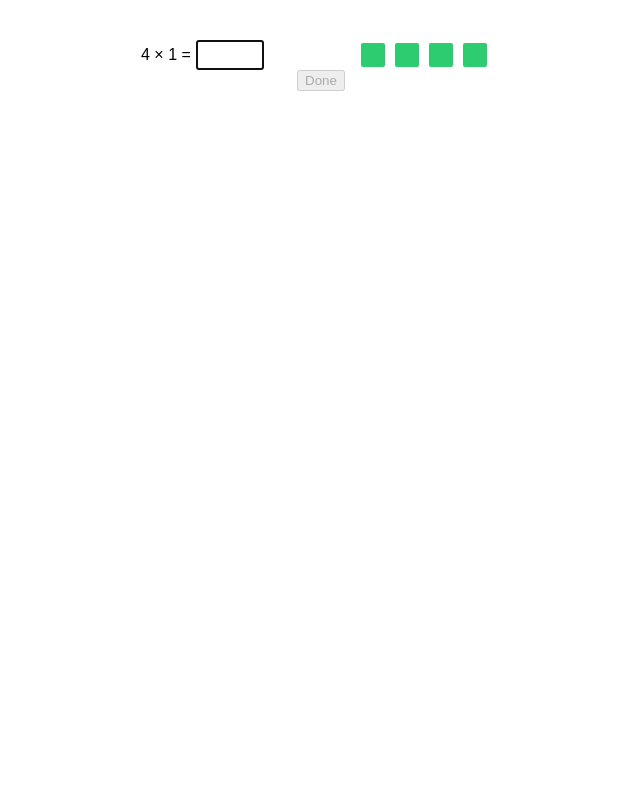
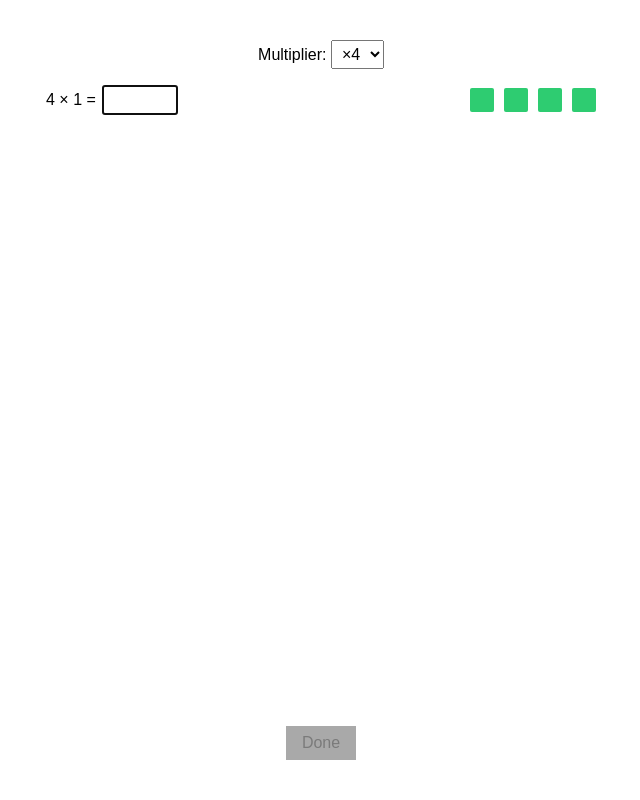
Before and after one commit to nick-konstantinov/multiplication-game-test, a plain HTML site: page index.html in a window 1280 px wide. Shown: the whole page, without its empty margins (319-959 px from the left). Drawn offline with Linux system fonts and the light colour scheme.

Commit message:
feat: add multiplier selection & max step

```diff
--- a/css/styles.css
+++ b/css/styles.css
@@ -2,37 +2,60 @@ body {
   font-family: sans-serif;
   display: flex;
   flex-direction: column;
+  justify-content: space-between;
   align-items: center;
+  gap: 20px;
+  height: calc(100vh - 40px);
   padding-top: 40px;
   margin: 0;
   overflow-x: hidden;
 }
 
+.no-scroll {
+  overflow: hidden;
+}
+
+.game__controls {
+  display: flex;
+  justify-content: center;
+  margin-bottom: 16px;
+}
+
+.game__controls select {
+  font-size: 16px;
+  padding: 4px 6px;
+}
+
 .game__examples {
   display: flex;
   flex-direction: column;
-  gap: 4px;
+  gap: 6px;
 }
 
 .example-row {
   display: flex;
-  justify-content: center;
   align-items: center;
-  gap: 20px;
-  overflow: visible;
+  gap: 50px;
 }
 
 .example-left {
   display: flex;
   align-items: center;
-  gap: 5px;
+  gap: 6px;
   width: 200px;
 }
 
 .example__input {
   width: 60px;
-  padding: 4px 2px;
+  padding: 4px 6px;
   font-size: 16px;
+}
+
+.example__input.answered {
+  border-color: transparent;
+  background: transparent;
+  color: #000;
+  pointer-events: none;
 }
 
 .example__input::-webkit-inner-spin-button,
@@ -47,9 +70,9 @@ body {
 
 .example-right {
   display: flex;
+  justify-content: end;
   gap: 10px;
-  position: relative;
-  width: 140px;
+  width: 300px;
   height: 24px;
 }
 
@@ -58,8 +81,11 @@ body {
   height: 24px;
   background: #2ecc71;
   border-radius: 2px;
-  position: fixed;
-  opacity: 0;
+  opacity: 1;
+}
+
+.controls {
+  padding-bottom: 40px;
 }
 
 .controls__button {
@@ -96,10 +122,3 @@ body {
   border: 2px solid #FA8072;
   transition: border 0.3s ease;
 }
-
-.input--answered {
-  border: 2px solid transparent;
-  background: transparent;
-  color: #000000;
-  pointer-events: none;
-}
--- a/index.html
+++ b/index.html
@@ -10,6 +10,22 @@
 </head>
 <body>
   <main class="game">
+    <div class="game__controls">
+      <label>
+        Multiplier:
+        <select id="multiplierSelect">
+          <option value="2">×2</option>
+          <option value="3">×3</option>
+          <option value="4" selected>×4</option>
+          <option value="5">×5</option>
+          <option value="6">×6</option>
+          <option value="7">×7</option>
+          <option value="8">×8</option>
+          <option value="9">×9</option>
+        </select>
+      </label>
+    </div>
+
     <div class="game__examples" id="examples"></div>
   </main>
 
--- a/js/app.js
+++ b/js/app.js
@@ -1,14 +1,37 @@
-const N = 4;
+let N = 4;
 let step = 1;
+const MAX_STEP = 10;
 
 const examplesEl = document.getElementById('examples');
 const button = document.getElementById('submitBtn');
+const multiplierSelect = document.getElementById('multiplierSelect');
 
 let currentInput = null;
 
+multiplierSelect.addEventListener('change', () => {
+  N = Number(multiplierSelect.value);
+  resetGame();
+});
+
 createExample(step);
 
+function resetGame() {
+  step = 1;
+  examplesEl.innerHTML = '';
+  button.disabled = true;
+  button.className = 'controls__button';
+  button.textContent = 'Done';
+  currentInput = null;
+
+  createExample(step);
+}
+
 function createExample(step) {
+  if (step > MAX_STEP) {
+    finishGame();
+    return;
+  }
+
   const row = document.createElement('div');
   row.className = 'example-row';
 
@@ -32,45 +55,54 @@ function createExample(step) {
   input.focus();
 
   button.disabled = true;
-  button.className = '';
+  button.className = 'controls__button';
 
   input.addEventListener('input', () => {
     if (input.value !== '') {
       button.disabled = false;
-      button.className = 'active';
+      button.classList.add('active');
     } else {
       button.disabled = true;
-      button.className = '';
+      button.classList.remove('active');
     }
   });
 
-  for (let i = 0; i < N; i++) {
+  animateCubes(right, N);
+}
+
+function animateCubes(container, count) {
+  document.body.classList.add('no-scroll');
+
+  let finished = 0;
+
+  for (let i = 0; i < count; i++) {
     const cube = document.createElement('div');
     cube.className = 'cube';
-    document.body.appendChild(cube);
+    container.appendChild(cube);
 
-    const rect = right.getBoundingClientRect();
-    const targetX = rect.left + i * (24 + 10);
-    const targetY = rect.top;
+    const rect = cube.getBoundingClientRect();
+    const offsetY = window.innerHeight - rect.top;
 
-    cube.style.left = `${targetX}px`;
-    cube.style.top = `${window.innerHeight}px`;
+    cube.style.transition = 'none';
+    cube.style.transform = `translateY(${offsetY}px)`;
+    cube.style.opacity = '0';
 
     requestAnimationFrame(() => {
       cube.style.transition = 'transform 0.5s ease, opacity 0.5s ease';
-      cube.style.transform = `translateY(${targetY - window.innerHeight}px)`;
+      cube.style.transform = 'translateY(0)';
       cube.style.opacity = '1';
     });
 
-    cube.addEventListener('transitionend', () => {
-      cube.style.transition = '';
-      cube.style.transform = '';
-      cube.style.position = 'relative';
-      cube.style.left = '';
-      cube.style.top = '';
-      cube.style.opacity = '1';
-      right.appendChild(cube);
-    }, { once: true });
+    cube.addEventListener(
+      'transitionend',
+      () => {
+        finished++;
+        if (finished === count) {
+          document.body.classList.remove('no-scroll');
+        }
+      },
+      { once: true }
+    );
   }
 }
 
@@ -80,23 +112,33 @@ button.addEventListener('click', () => {
   const answer = Number(currentInput.value);
   const correct = N * step;
 
-  button.className = '';
+  button.className = 'controls__button';
 
   if (answer === correct) {
     button.classList.add('right');
 
-    currentInput.blur();
+    currentInput.classList.add('answered');
     currentInput.disabled = true;
-    currentInput.classList.add('input--answered');
 
     step++;
     createExample(step);
   } else {
     button.classList.add('wrong');
     currentInput.classList.add('wrong-input');
+
     setTimeout(() => {
-      button.className = '';
+      button.className = 'controls__button';
       currentInput.classList.remove('wrong-input');
     }, 1000);
   }
 });
+
+function finishGame() {
+  button.disabled = true;
+  button.className = 'controls__button';
+  button.textContent = '✔';
+
+  if (currentInput) {
+    currentInput.blur();
+  }
+}
```
